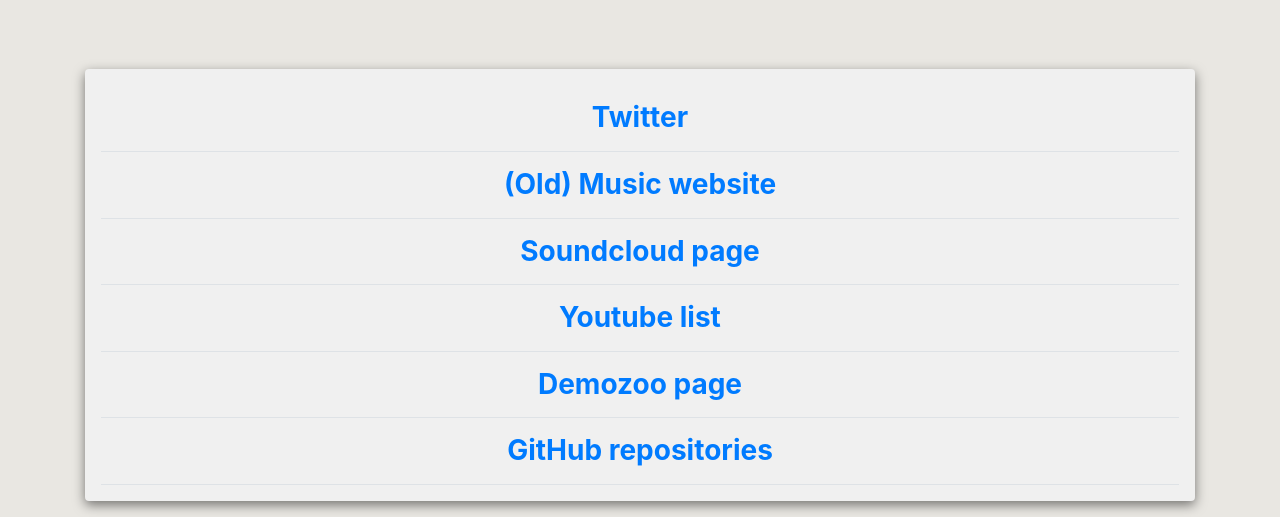
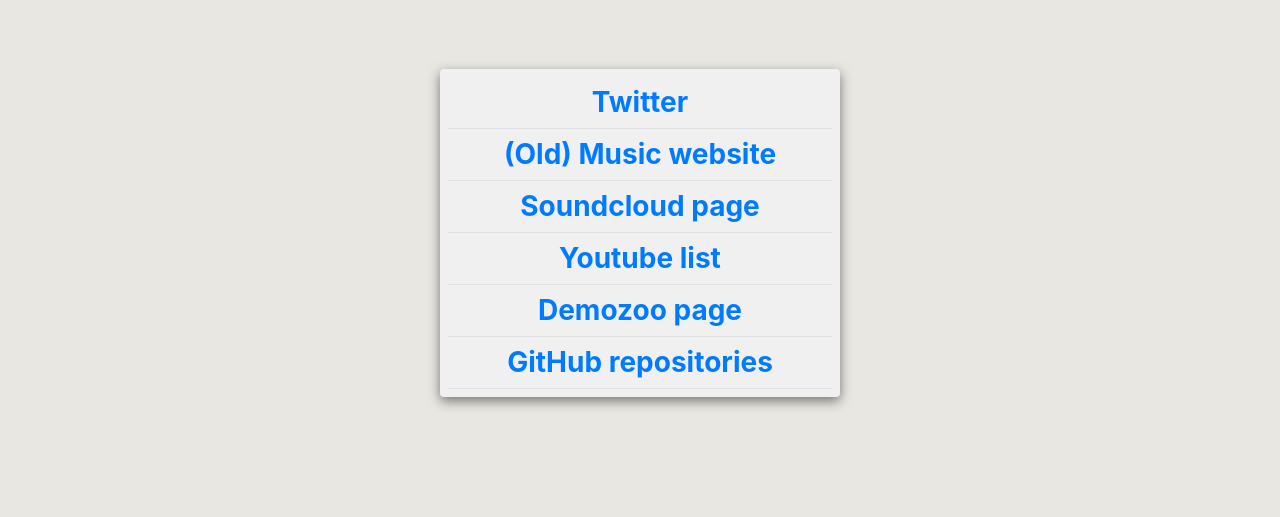
Before and after one commit to mstempell/mstempell.github.io, a plain HTML site: page index.html in a window 1280 px wide. Shown: the part 401-918 px from the top of the page. After the commit the page ends 814 px from the top, so only its background shows below. Drawn offline with Linux system fonts and the light colour scheme.

Commit message:
adjust layout

```diff
--- a/css/index.css
+++ b/css/index.css
@@ -21,3 +21,8 @@
 .who {
   padding: 3rem 1.5rem;
 }
+
+.small-middle-container{
+	margin: auto;
+	max-width: 400px;
+}
--- a/index.html
+++ b/index.html
@@ -14,43 +14,43 @@
 
   <body>
 
-    <main role="main" class="container">
+    <main role="main">
 
-      <div class="who">
-		<img class="rounded-circle img-fluid" width="200px" src="img/dma-sc528x528leo.png" />
+    <div class="who">
+		  <img class="rounded-circle img-fluid" width="200px" src="img/dma-sc528x528leo.png" />
 	    <h1>Dma-Sc</h1>
         <h2>Mathieu Stempell</h2>
       </div>
 
-      <div class="my-3 p-3 rounded box list">
-        <div class="media text-muted pt-3">
-          <p class="h3 media-body pb-3 mb-0 border-bottom">
-            <a href="https://twitter.com/dma_sc"><strong class="d-block text-gray-dark">Twitter</strong></a>
+      <div class="container small-middle-container my-3 p-2 rounded box list h3">
+        <div class="pt-2">
+          <p class="pb-2 mb-0 border-bottom">
+            <a href="https://twitter.com/dma_sc"><strong>Twitter</strong></a>
           </p>
         </div>
-        <div class="media text-muted pt-3">
-          <p class="h3 media-body pb-3 mb-0 border-bottom">
-            <a href="http://dma-sc.atari.org"><strong class="d-block text-gray-dark">(Old) Music website</strong></a>
+        <div class="pt-2">
+          <p class="pb-2 mb-0 border-bottom">
+            <a href="http://dma-sc.atari.org"><strong>(Old) Music website</strong></a>
           </p>
         </div>
-        <div class="media text-muted pt-3">
-          <p class="h3 media-body pb-3 mb-0 border-bottom">
-            <a href="https://soundcloud.com/dma-sc"><strong class="d-block text-gray-dark">Soundcloud page</strong></a>
+        <div class="pt-2">
+          <p class="pb-2 mb-0 border-bottom">
+            <a href="https://soundcloud.com/dma-sc"><strong>Soundcloud page</strong></a>
           </p>
         </div>
-        <div class="media text-muted pt-3">
-          <p class="h3 media-body pb-3 mb-0 big border-bottom">
-            <a href="https://www.youtube.com/watch?v=teJAOHFj1E4&list=PL00183962E6A70E35"><strong class="d-block text-gray-dark">Youtube list</strong></a>
+        <div class="pt-2">
+          <p class="pb-2 mb-0 big border-bottom">
+            <a href="https://www.youtube.com/watch?v=teJAOHFj1E4&list=PL00183962E6A70E35"><strong>Youtube list</strong></a>
           </p>
         </div>
-        <div class="media text-muted pt-3">
-          <p class="h3 media-body pb-3 mb-0 big border-bottom">
-            <a href="https://demozoo.org/sceners/2568/"><strong class="d-block text-gray-dark">Demozoo page</strong></a>
+        <div class="pt-2">
+          <p class="pb-2 mb-0 big border-bottom">
+            <a href="https://demozoo.org/sceners/2568/"><strong>Demozoo page</strong></a>
           </p>
         </div>
-        <div class="media text-muted pt-3">
-          <p class="h3 media-body pb-3 mb-0 big border-bottom">
-            <a href="https://github.com/mstempell"><strong class="d-block text-gray-dark">GitHub repositories</strong></a>
+        <div class="pt-2">
+          <p class="pb-2 mb-0 big border-bottom">
+            <a href="https://github.com/mstempell"><strong>GitHub repositories</strong></a>
           </p>
         </div>
       </div>
```
